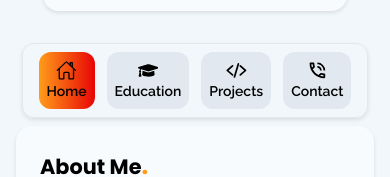
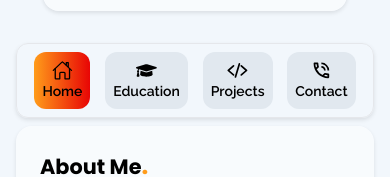
Before and after one commit to ab-sharifi21/personal-portfolio, a Next.js app: page / in a window 390 px wide. Shown: the part 561-738 px from the top of the page. Built offline with nearby package versions, Linux system fonts and the light colour scheme.

Commit message:
Adjust nav bar styles for mobile design

```diff
--- a/src/components/NavBar.tsx
+++ b/src/components/NavBar.tsx
@@ -32,7 +32,7 @@ const links = [
 
 export const NavBar = () => {
   return (
-    <nav className="flex justify-around gap-3 rounded-xl border p-2 pl-4 pr-4 shadow-box-shadow dark:border-dark-primary-font-color/50">
+    <nav className="sticky top-1 z-20 flex w-full justify-around gap-3 rounded-xl border p-2 pl-4 pr-4 shadow-box-shadow dark:border-dark-primary-font-color/50 tablet:static tablet:w-[auto]">
       {links.map((link) => {
         return <Nav key={link.id} link={link} />;
       })}
```
